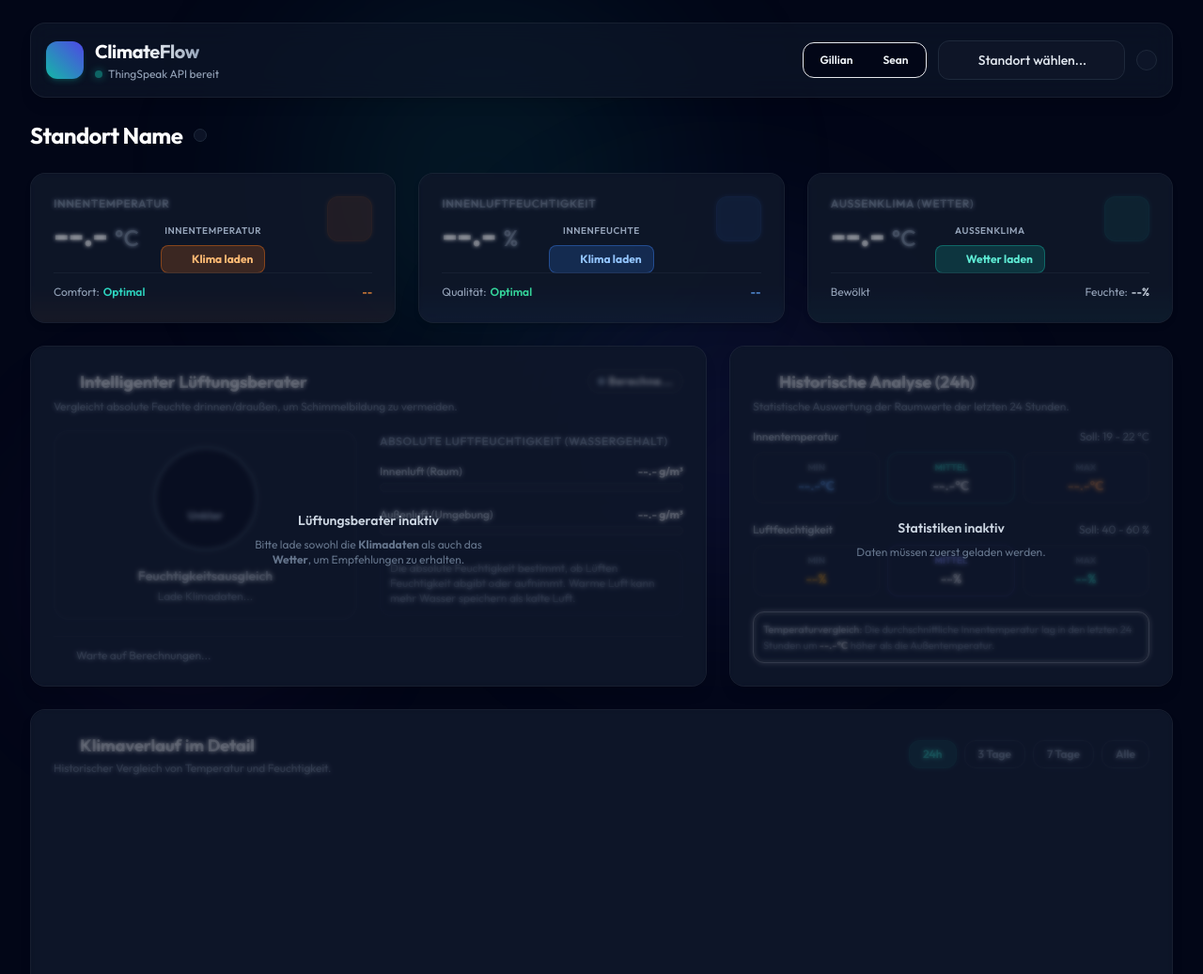
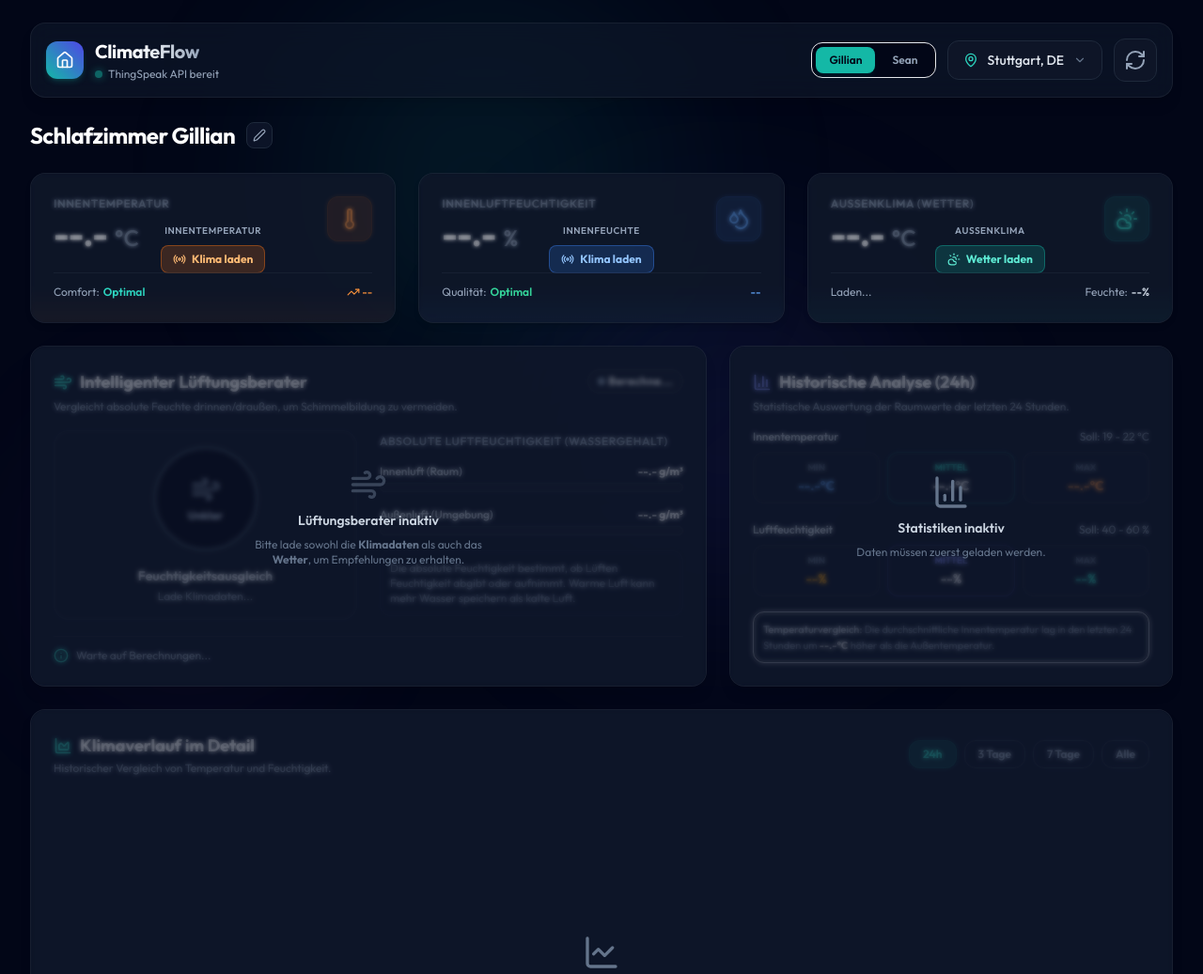
Before and after one commit to Klaus09878/smart-home-dashboard, a plain HTML site: page index.html in a window 1280 px wide. Shown: the top 1037 px of the page at 94% size. Drawn offline with nearby package versions, Linux system fonts and the light colour scheme.

Commit message:
fix: define updateIcons function to resolve script crash

```diff
--- a/index.html
+++ b/index.html
@@ -560,6 +560,13 @@
       chartInstance: null,
       currentChartTimeframe: 24 // hours
     };
+
+    // Initialize UI Icons
+    function updateIcons() {
+      if (window.lucide) {
+        window.lucide.createIcons();
+      }
+    }
 
     // Load custom names and weather configs from localStorage
     function initConfigs() {
```
